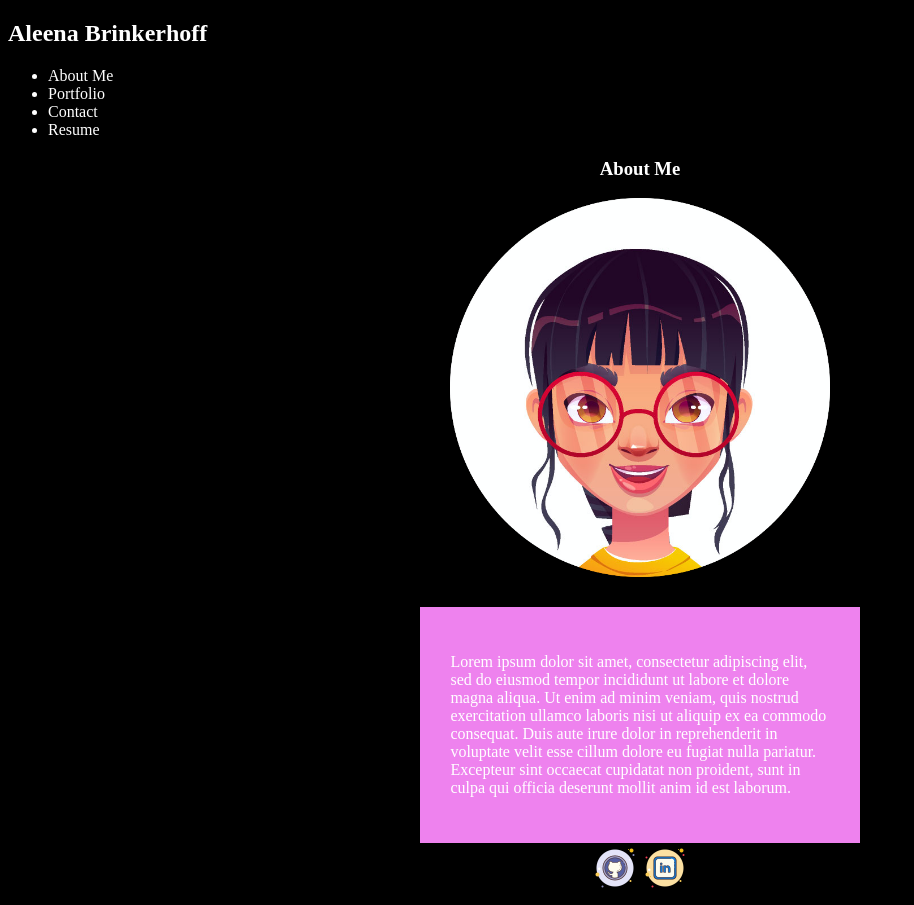
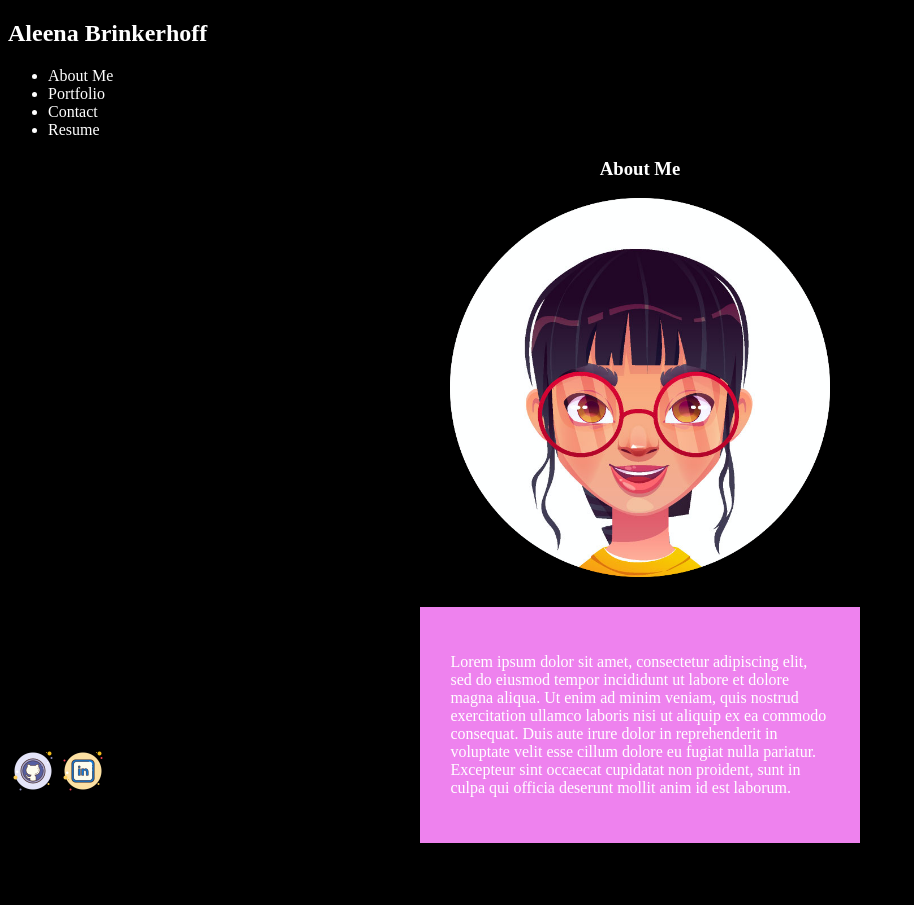
Before and after one commit to Aleenabrink93/React-Portfolio, a React (Create React App) app: page / in a window 1280 px wide. Shown: the whole page, without its empty margins (0-914 px from the left). After the commit the page ends 851 px from the top, so only its background shows below. Built offline with nearby package versions, Linux system fonts and the light colour scheme.

Commit message:
styled footer so it sticks to the bottom

```diff
--- a/src/components/footer/footer.css
+++ b/src/components/footer/footer.css
@@ -1,4 +1,16 @@
+
+
 .center {
+    display: block;
+    margin-left: auto;
+    margin-right: auto;
+    width: 50%;
+  }
+
+  .footer {
 	display: flex;
+	flex-wrap: wrap;
 	justify-content: center;
+    position: fixed;
+    bottom: 0;
 }
--- a/src/components/footer/footer.jsx
+++ b/src/components/footer/footer.jsx
@@ -5,7 +5,7 @@ import linkedin from '../../assets/linkedin.png'
 
 const Footer = () => {
   return (
-    <div className='center'>
+    <div className='footer'>
         <a href = 'https://github.com/Aleenabrink93'
         target = '_blank'
         rel ='noopener noreferrer'>
```
